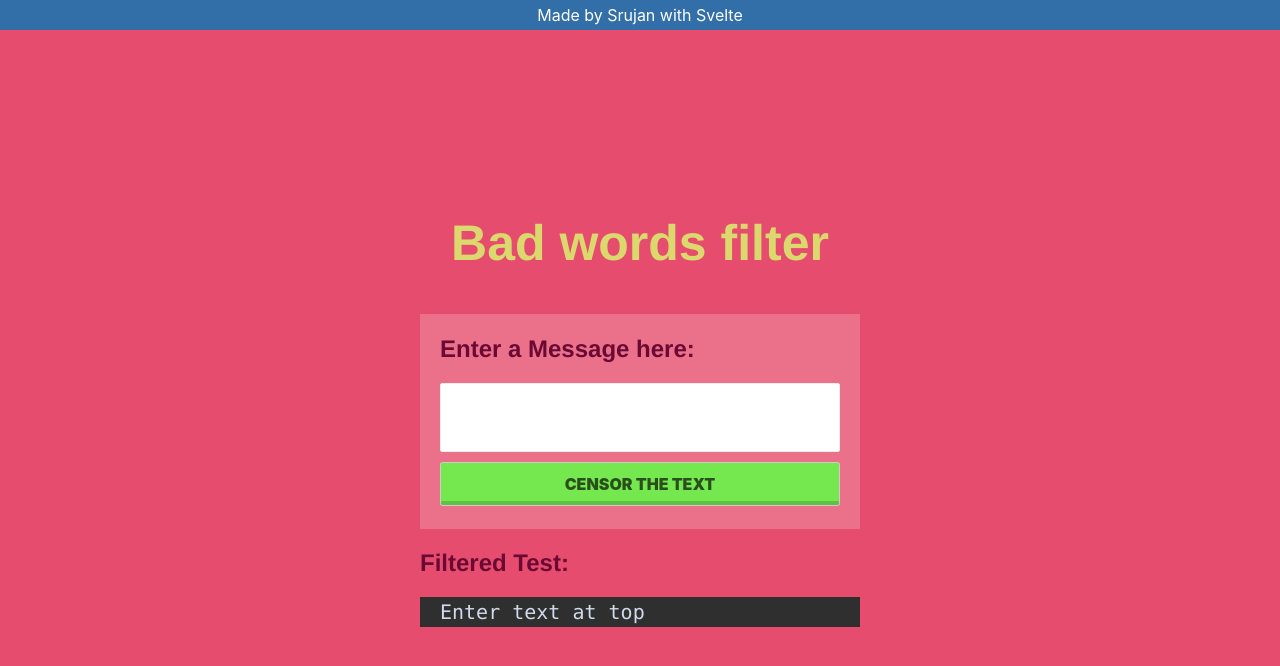
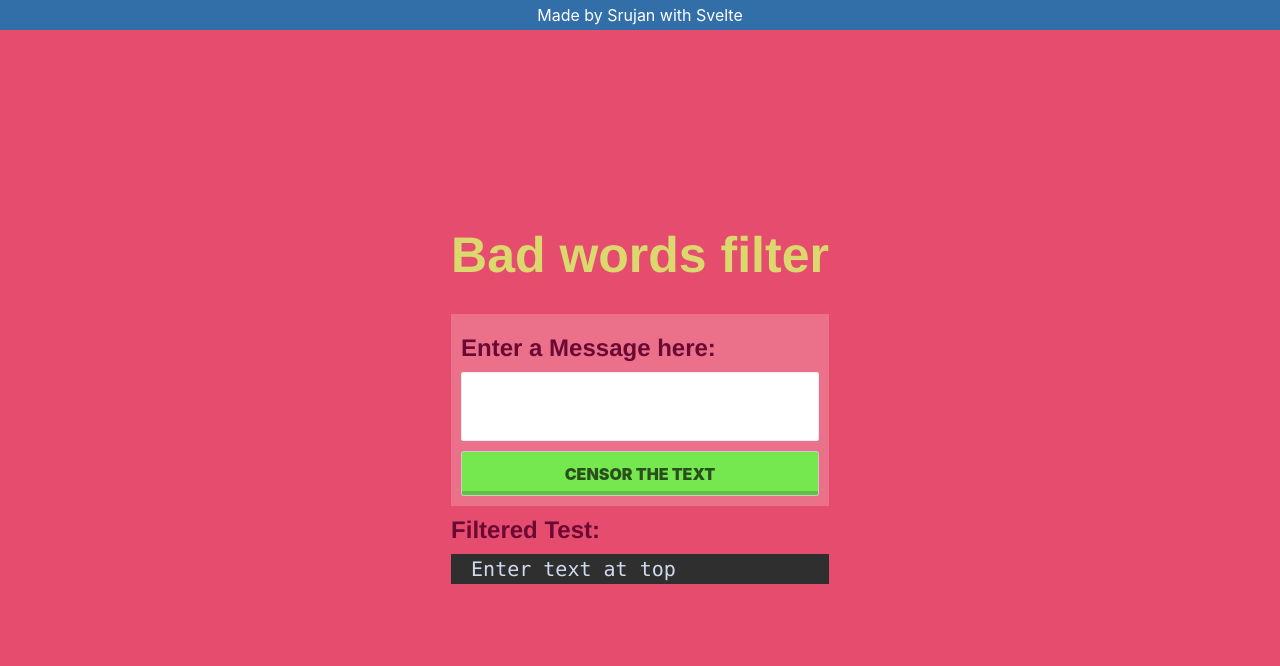
Before and after one commit to Royal-lobster/Bad-Words-Filter, a Svelte app: page / in a window 1280 px wide. Shown: the top 666 px of the page. Built offline with nearby package versions, Linux system fonts and the light colour scheme.

Commit message:
fixed bugs

```diff
--- a/src/App.svelte
+++ b/src/App.svelte
@@ -13,7 +13,28 @@ var handleSubmit = async (e) => {
     }
 }
 </script>
+<svelte:head>
+    <!-- HTML Meta Tags -->
+    <title>Bad words filter</title>
+    <meta name="description" content="censored your aggressively typed shit to make it look decent. Made by svelte">
 
+    <!-- Facebook Meta Tags -->
+    <meta property="og:url" content="https://badwordsfilter.netlify.app/">
+    <meta property="og:type" content="website">
+    <meta property="og:title" content="Bad words filter">
+    <meta property="og:description" content="censored your aggressively typed shit to make it look decent. Made by svelte">
+    <meta property="og:image" content="https://i.pinimg.com/originals/89/c6/cb/89c6cb978c8e381c94fedf2ab0686b30.png">
+
+    <!-- Twitter Meta Tags -->
+    <meta name="twitter:card" content="summary_large_image">
+    <meta property="twitter:domain" content="badwordsfilter.netlify.app">
+    <meta property="twitter:url" content="https://badwordsfilter.netlify.app/">
+    <meta name="twitter:title" content="Bad words filter">
+    <meta name="twitter:description" content="censored your aggressively typed shit to make it look decent. Made by svelte">
+    <meta name="twitter:image" content="https://i.pinimg.com/originals/89/c6/cb/89c6cb978c8e381c94fedf2ab0686b30.png">
+
+    <!-- Meta Tags Generated via https://www.opengraph.xyz -->
+</svelte:head>
 <main>
 	<section>
 		<h1 class="title">Bad words filter</h1>
@@ -42,6 +63,11 @@ var handleSubmit = async (e) => {
 </main>
 
 <style>
+    *{
+        margin: 0;
+        padding: 0;
+        box-sizing: border-box;
+    }
 :global(body) {
     background-color: #e64c6d;
     position: relative;
@@ -53,21 +79,24 @@ var handleSubmit = async (e) => {
 	font-size: 50px;
 	text-align: center;
 	color: #dbd96e;
+    margin-bottom: 30px;
 }
 main {
     display: grid;
     place-items: center;
     min-height: 100vh;
+    padding: 10px;
 }
 .inputs_container{
 	background-color: #ffffff34;
-	padding: 1px 20px 15px 20px;
+    padding: 10px;
 
 }
 section h1 {
     font-family: helvetica;
     font-weight: 900;
     color: #6b0935;
+    margin: 10px 0;
 }
 
 .inputs {
@@ -96,7 +125,7 @@ button {
 p {
     white-space: pre-wrap;
     text-align: left;
-	width: min(400px, 90vw);
+    max-width: 450px;
     display: block;
     font: normal 20px/30px Monaco, Monospace !important;
     color: #CFDBEC;
--- a/src/TextAreaAutosize.svelte
+++ b/src/TextAreaAutosize.svelte
@@ -10,7 +10,7 @@
 <div class="container">
 	<pre
 		aria-hidden="true"
-		style="min-height: {minHeight}; max-height: {maxHeight}; width: min(400px, 90vw)"
+		style="min-height: {minHeight}; max-height: {maxHeight}; max-width: 400px"
 	>{value + '\n'}</pre>
 
 	<textarea bind:value></textarea>
```
